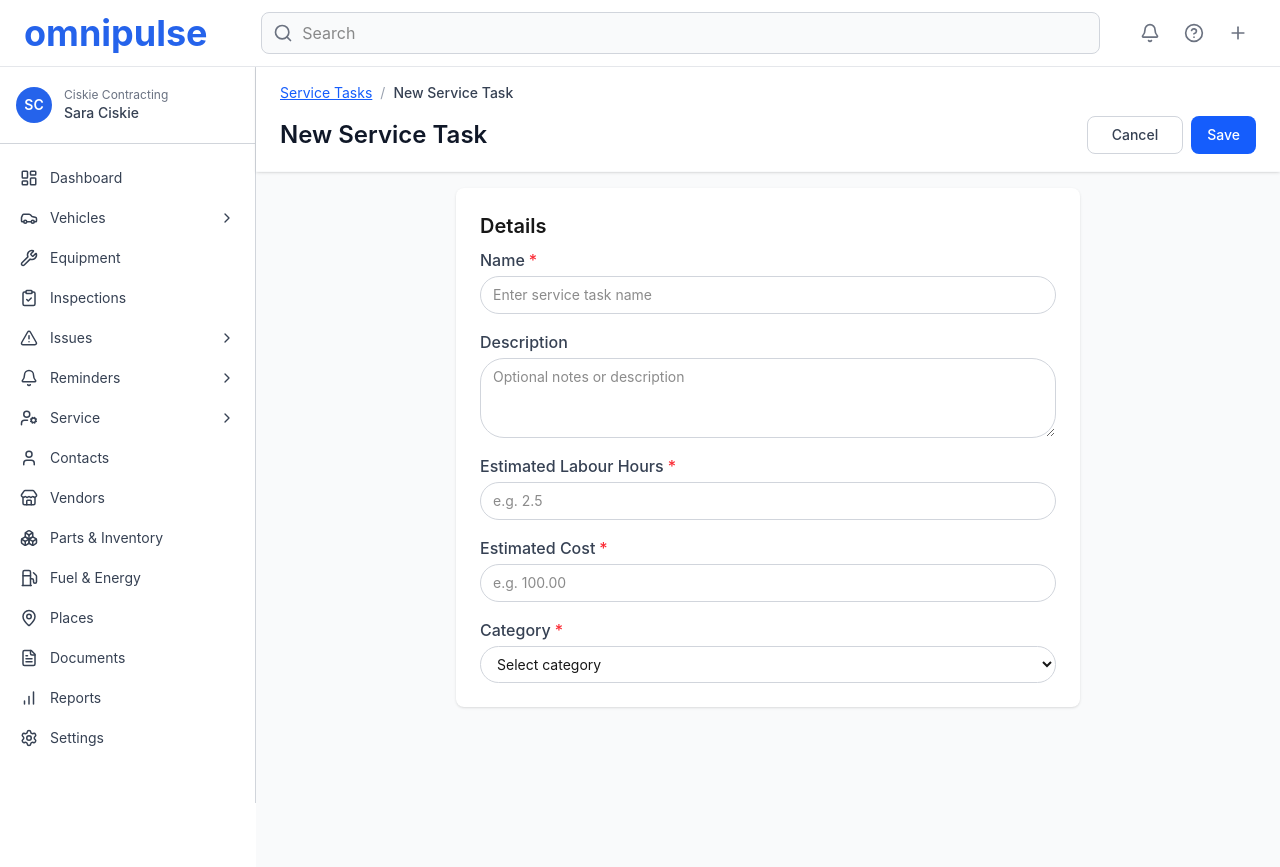
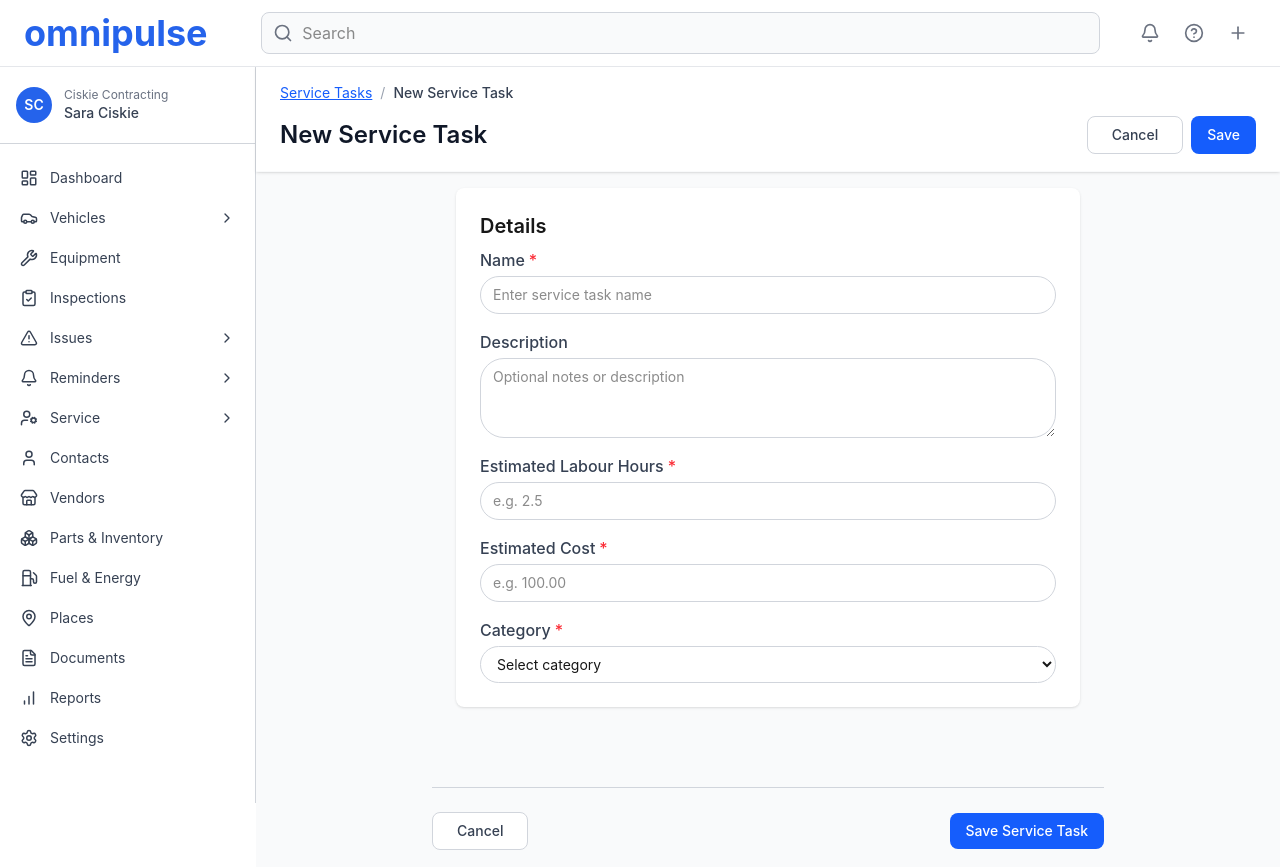
Before and after one commit to willjosh/omnipulse, a Next.js app in the folder client/: page /service-tasks/new in a window 1280 px wide. Built offline with nearby package versions, Linux system fonts and the light colour scheme.

Commit message:
W18ADATE-365 feat: add footer section for service task creation page

```diff
--- a/client/src/app/service-tasks/new/page.tsx
+++ b/client/src/app/service-tasks/new/page.tsx
@@ -111,6 +111,21 @@
           disabled={isSaving || isPending}
         />
       </div>
+      {/* Footer Actions */}
+      <div className="max-w-2xl mx-auto w-full mt-8 mb-12">
+        <hr className="mb-6 border-gray-300" />
+        <div className="flex justify-between items-center">
+          <SecondaryButton
+            onClick={handleCancel}
+            disabled={isSaving || isPending}
+          >
+            Cancel
+          </SecondaryButton>
+          <PrimaryButton onClick={handleSave} disabled={isSaving || isPending}>
+            {isSaving || isPending ? "Saving..." : "Save Service Task"}
+          </PrimaryButton>
+        </div>
+      </div>
     </div>
   );
 }
```
